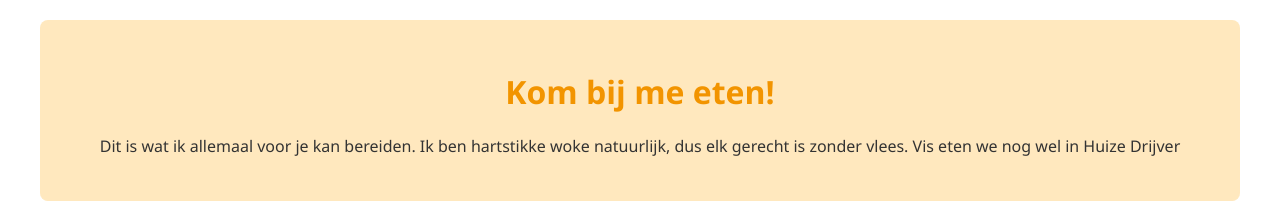
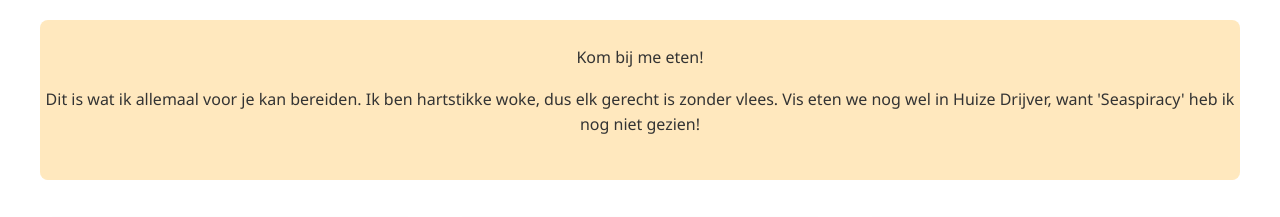
Before and after one commit to DennisDrijver97/EtenBijDennis, a plain HTML site: page index.html in a window 1280 px wide. Shown: the top 217 px of the page. Drawn offline with Linux system fonts and the light colour scheme; grey boxes are pictures that could not be loaded.

Commit message:
Update index.html

```diff
--- a/index.html
+++ b/index.html
@@ -92,9 +92,10 @@
     </style>
 </head>
 <body>
-    <header>
+    <header
         <h1>Kom bij me eten!</h1>
-        <p>Dit is wat ik allemaal voor je kan bereiden. Ik ben hartstikke woke natuurlijk, dus elk gerecht is zonder vlees. Vis eten we nog wel in Huize Drijver</p>
+        <p>Dit is wat ik allemaal voor je kan bereiden. Ik ben hartstikke woke, dus elk gerecht is zonder vlees.
+            Vis eten we nog wel in Huize Drijver, want 'Seaspiracy' heb ik nog niet gezien!</p>
     </header>
 
        <section class="gerechten-container">
@@ -170,7 +171,7 @@
 
              <!-- Gerecht 8 -->
         <div class="gerecht">
-            <img src="https://i.imgur.com/ss0L74o.jpeg" alt="Geen Idee Wat Voor Pasta Dit Is">
+            <img src="https://i.imgur.com/zxjPvW5.jpeg" alt="Geen Idee Wat Voor Pasta Dit Is">
             <div class="gerecht-info">
                 <span class="categorie">Mediteraans</span>
                 <h3 class="gerecht-titel">Geen Idee Wat Voor Pasta Dit Is</h3>
```
